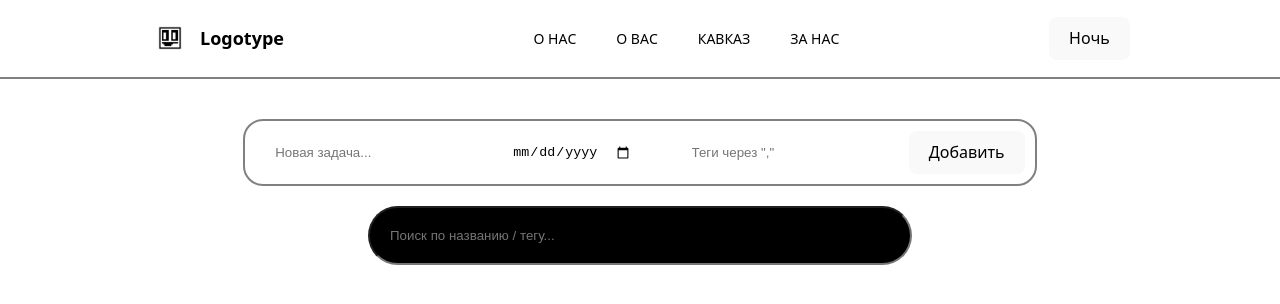
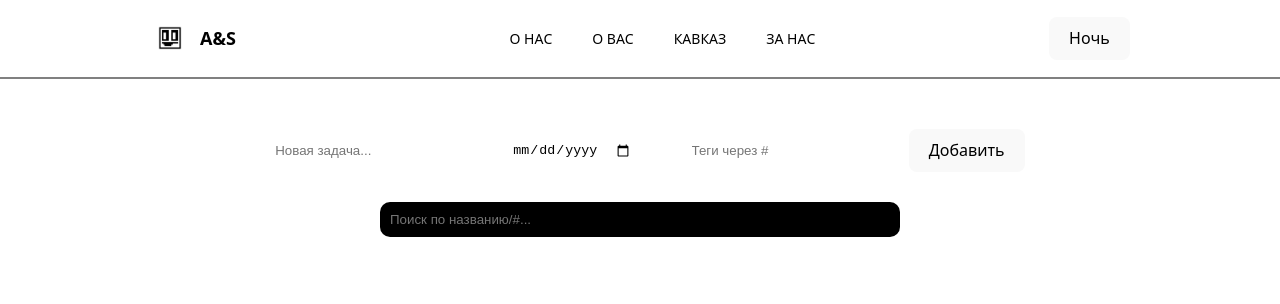
Before and after one commit to zaikinale/react_29_10_25.io, a React (Vite) app: page / in a window 1280 px wide. Shown: the top 304 px of the page. Built offline with nearby package versions, Linux system fonts and the light colour scheme.

Commit message:
fix_design

```diff
--- a/src/components/Header/index.jsx
+++ b/src/components/Header/index.jsx
@@ -5,14 +5,14 @@ import LogoWhiteIcon from './logo-white.jpeg';
 const Header = ({ darkMode, onToggleTheme }) => {
     return (
         <header className={`${style.header} ${darkMode ? style.header_dark : ''}`}>
-            <div className={style.logo}>
+            <a href='https://github.com/zaikinale' className={style.logo}>
                 <img
                     className={style.logo__img}
                     src={darkMode ? LogoBlackIcon : LogoWhiteIcon }
-                    alt="Logotype"
+                    alt="A&S"
                 />
-                <h2 className={style.logo__title}>Logotype</h2>
-            </div>
+                <h2 className={style.logo__title}>A&S</h2>
+            </a>
             <nav className={style.navigation}>
                 <ul className={style.navigation__list}>
                     <li><a className={style.navigation__link} href="">О нас</a></li>
--- a/src/components/Header/style.module.css
+++ b/src/components/Header/style.module.css
@@ -31,7 +31,7 @@
 
 .logo__title {
     font-size: 18px;
-    color: black;
+    color: var(--text);
 
 }
 
--- a/src/components/List/List.jsx
+++ b/src/components/List/List.jsx
@@ -35,7 +35,7 @@ const Item = ({ item, onRemove, onUpdate, onToggleComplete }) => {
 
     const renderData = () => {
         const deadlineStr = item.deadline
-            ? `Deadline: ${new Date(item.deadline).toLocaleDateString('ru-RU')}`
+            ? `${new Date(item.deadline).toLocaleDateString('ru-RU')}`
             : '';
         const tagsStr = item.tags?.length ? `#${item.tags.join(' #')}` : '';
 
--- a/src/components/List/style.module.css
+++ b/src/components/List/style.module.css
@@ -6,7 +6,7 @@
     display: flex;
     flex-direction: row;
     flex-wrap: wrap;
-    gap: 20px;
+    gap: 5px;
     list-style-type: none;
     margin: 0;
     padding: 0;
@@ -32,7 +32,7 @@
     font-weight: bold;
     font-size: 14px;
     padding: 10px 20px;
-    background-color: rgb(73, 214, 73);
+    background-color: rgb(124, 255, 124);
 }
 
 .list__item--overdue {
@@ -41,22 +41,25 @@
     font-weight: bold;
     font-size: 14px;
     padding: 10px 20px;
-    background-color: #ff0404;
+    background-color: #ff7a7a;
 }
 
 .list__fix {
+    border: 2px solid gray;
     padding: 3px;
     background-color: white;
     color: white;
 }
 
 .list__delete {
+    border: 2px solid gray;
     padding: 3px;
     background-color: white;
     color: white;
 }
 
 .list__completed {
+    border: 2px solid gray;
     padding: 3px;
     background-color: white;
 }
@@ -88,7 +91,7 @@
 }
 
 .btnControlImg {
-    max-height: 15px;
-    max-width: 15px;
+    max-height: 17px;
+    max-width: 17px;
     object-fit: contain;
 }
--- a/src/components/TaskAddFrom/TaskAddFrom.jsx
+++ b/src/components/TaskAddFrom/TaskAddFrom.jsx
@@ -10,7 +10,7 @@ export default function TaskAddFrom({ onAdd }) {
         e.preventDefault();
         if (text.trim()) {
             const tags = tagsInput
-                .split(',')
+                .split('#')
                 .map(tag => tag.trim())
                 .filter(tag => tag !== '');
             onAdd(text, deadline || null, tags);
@@ -43,7 +43,7 @@ export default function TaskAddFrom({ onAdd }) {
                 className={style.form__input}
                 value={tagsInput}
                 onChange={(e) => setTagsInput(e.target.value)}
-                placeholder='Теги через ","'
+                placeholder='Теги через #'
             />
             <button type="submit" className={style.form__button}>
                 Добавить
--- a/src/components/TaskAddFrom/style.module.css
+++ b/src/components/TaskAddFrom/style.module.css
@@ -2,7 +2,7 @@
 
 .form {
     padding: 10px;
-    border: 2px solid gray;
+    /* border: 2px solid gray; */
     background-color: var(--bg);
     border-radius: 20px;
     align-items: center;
--- a/src/components/TaskManager/TaskManager.jsx
+++ b/src/components/TaskManager/TaskManager.jsx
@@ -61,7 +61,7 @@ export default function TaskManager() {
         <div className={style.section}>
             {/* <h2 className={style.section__title}>Task Manager</h2> */}
             <TaskAddFrom onAdd={addTask}></TaskAddFrom>
-            <input type="text" placeholder="Поиск по названию / тегу..." value={searchQuery} onChange={(e) => setSearchQuery(e.target.value)} className={style.search}></input>
+            <input type="text" placeholder="Поиск по названию/#..." value={searchQuery} onChange={(e) => setSearchQuery(e.target.value)} className={style.search}></input>
             <List list={filteredTasks} onRemove={removeTask} onUpdate={updateTask} onToggleComplete={toggleComplete}></List>
         </div>
     );
--- a/src/components/TaskManager/style.module.css
+++ b/src/components/TaskManager/style.module.css
@@ -12,9 +12,10 @@
 }
 
 .search {
-    padding: 20px;
+    padding: 10px;
     width: 500px;
-    border-radius: 30px;
+    border-radius: 10px;
     background-color: var(--text);
     color: var(--bg);
+    border: none;
 }
```
